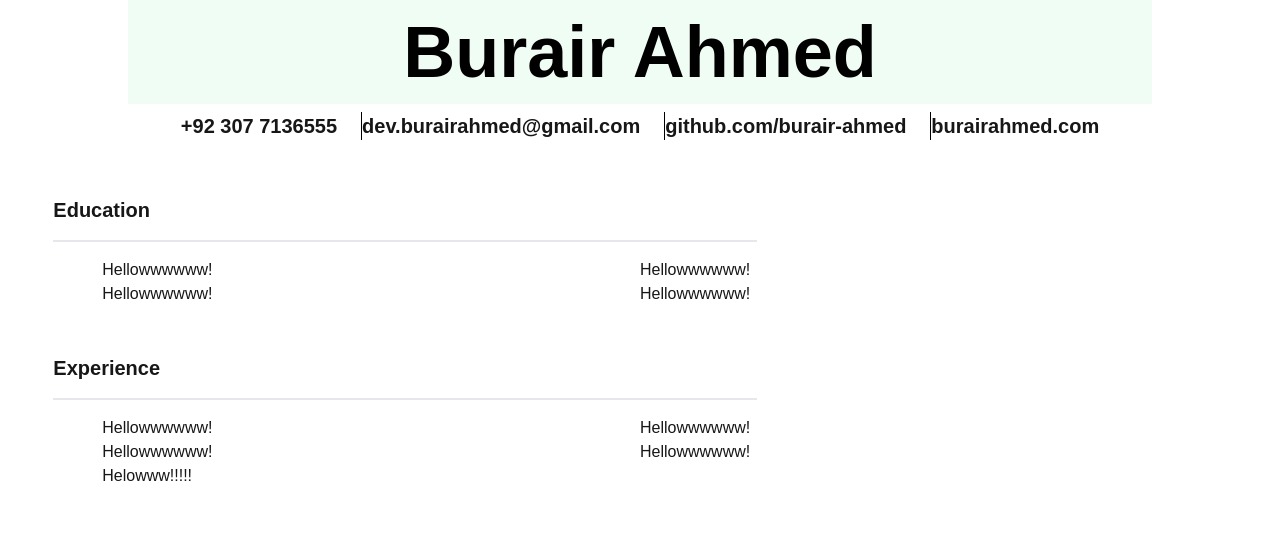
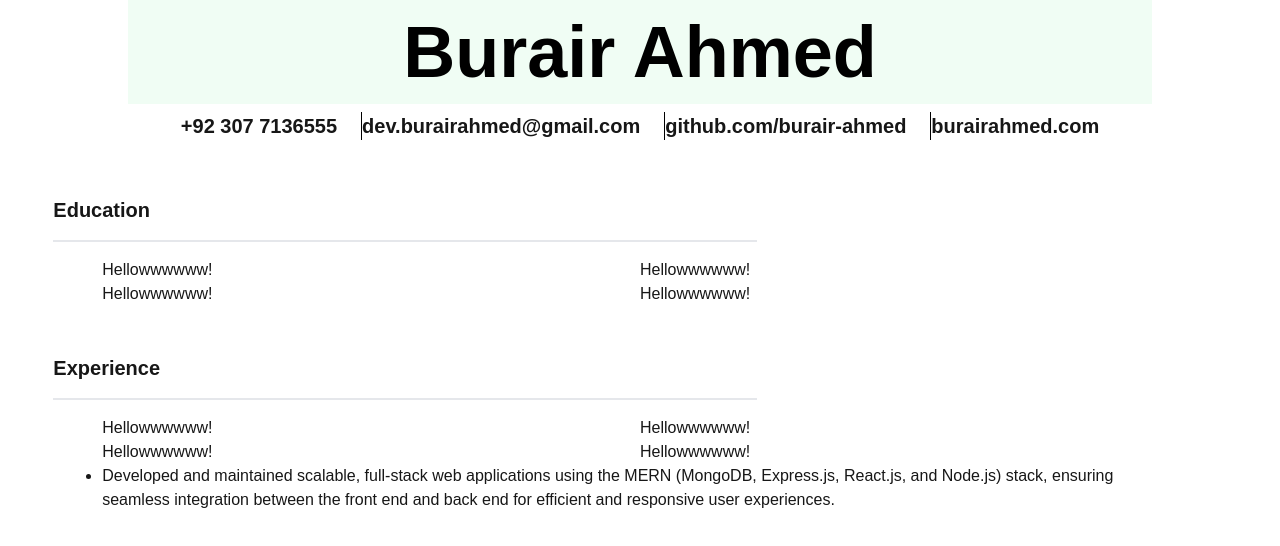
Before and after one commit to burair-ahmed/my-resume-builder, a Next.js app: page / in a window 1280 px wide. Shown: the top 546 px of the page. Built offline with nearby package versions, Linux system fonts and the light colour scheme.

Commit message:
Experience.tsx file changes

```diff
--- a/src/app/components/Experience/experience.tsx
+++ b/src/app/components/Experience/experience.tsx
@@ -27,7 +27,11 @@ export default function Experience() {
             </div>
           </div>
           <div className="col-span-12">
-            <h1>Helowww!!!!!</h1>
+            <ul className="list-disc">
+                <li>Developed and maintained scalable, full-stack web applications using the MERN (MongoDB, Express.js, React.js,
+and Node.js) stack, ensuring seamless integration between the front end and back end for efficient and responsive
+user experiences.</li>
+            </ul>
           </div>
         </div>
       </div>
```
